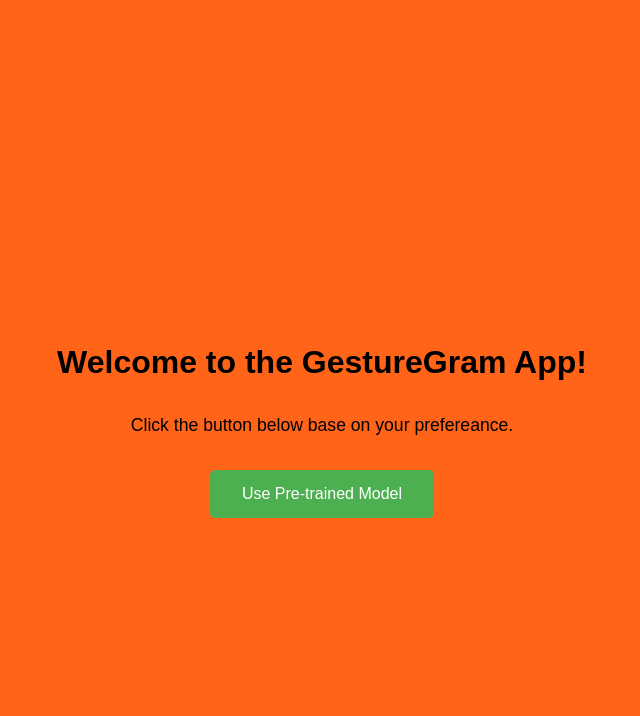
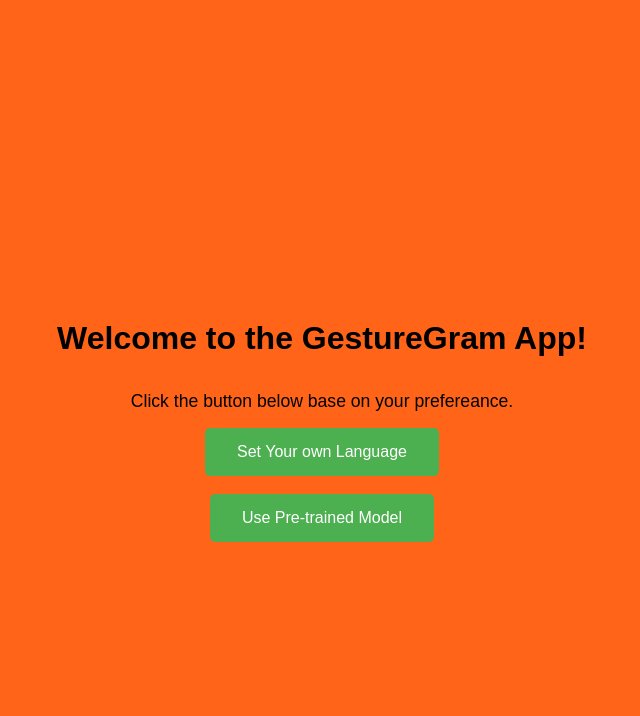
Before and after one commit to sajadulakash/GestureGram, a Flask app: page / in a window 1280 px wide. Shown: the top 716 px of the page, without its empty margins (318-958 px from the left). Run offline with Flask 3, Linux system fonts and the light colour scheme; parts of the project's set-up code (start-up, migrations or seed data) failed here and were passed over.

Commit message:
Update index.html

```diff
--- a/templates/index.html
+++ b/templates/index.html
@@ -63,7 +63,7 @@
 <body>
   <h1>Welcome to the GestureGram App!</h1>
   <p>Click the button below base on your prefereance.</p>
-  <!--<a href="{{ url_for('set_feed') }}" class="btn">Set Your own Language</a>-->
+  <a href="{{ url_for('set_feed') }}" class="btn">Set Your own Language</a>
   <br>
   <a href="{{ url_for('video_feed') }}" class="btn">Use Pre-trained Model</a>
 </body>
```
